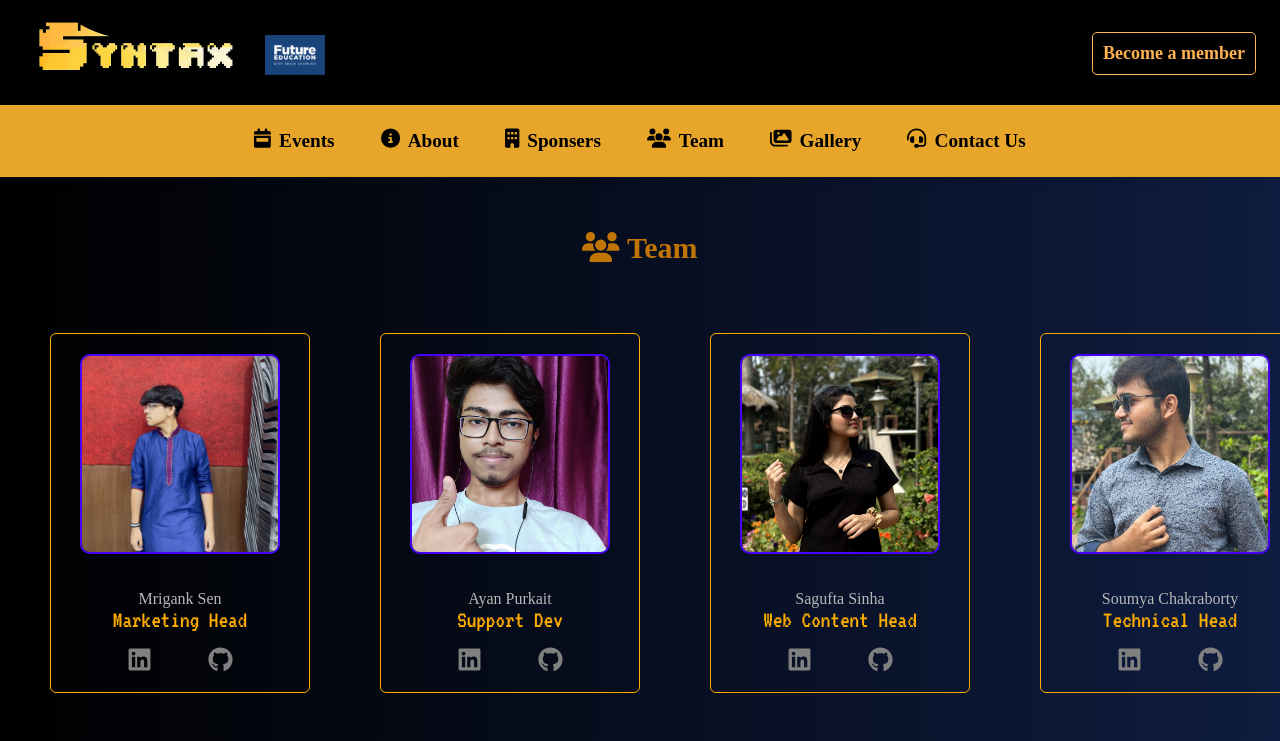
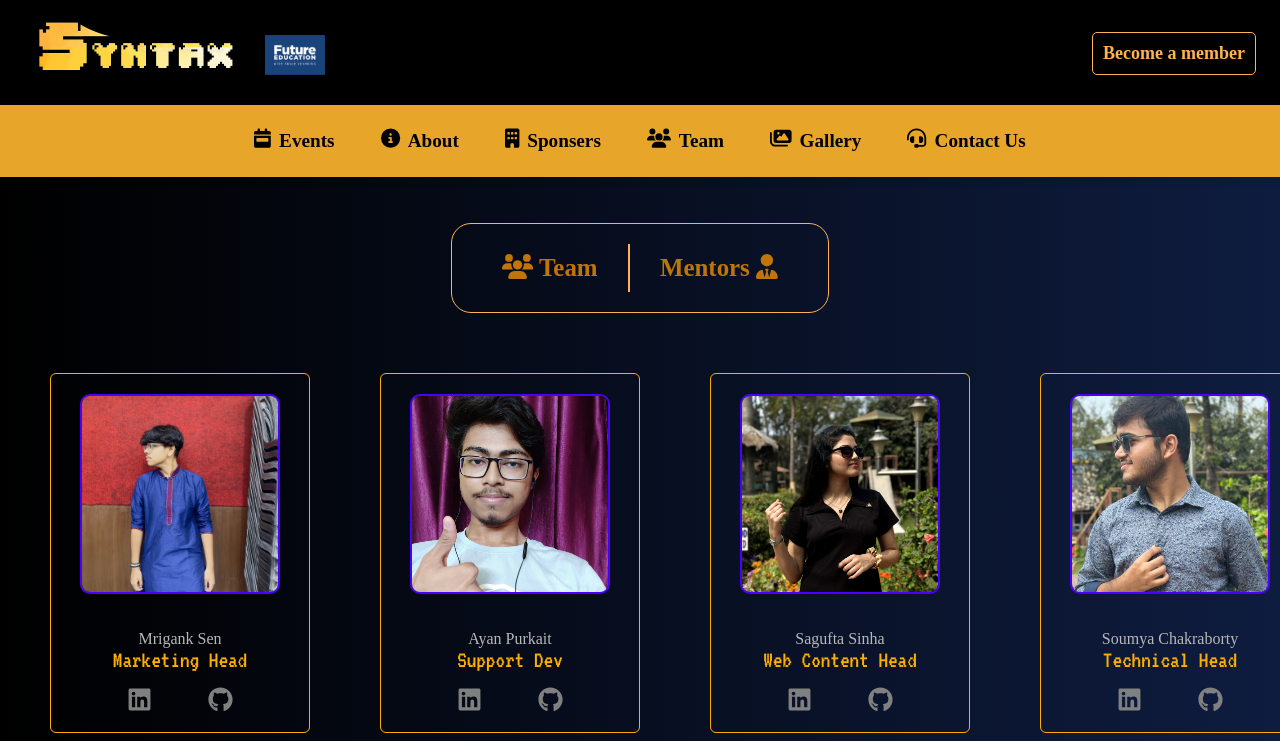
Before and after one commit to SoumyaOk4-4/Syntax-FIEM, a React (Create React App) app: page /team in a window 1280 px wide. Shown: the top 741 px of the page. Built offline with nearby package versions, Linux system fonts and the light colour scheme; a web font is replaced by a local one.

Commit message:
team-toggle

```diff
--- a/src/App.css
+++ b/src/App.css
@@ -363,6 +363,23 @@ nav .menu span {
   animation: fadeIn 0.5s ease-in forwards;
 }
 
+.toggle-member {
+  cursor: pointer;
+  display: flex;
+  justify-content: space-evenly;
+
+  width: 30%;
+  padding: 20px;
+  border: 1.6px solid #ffb254;
+  border-radius: 20px;
+}
+
+.toggle-member h5:hover{
+  transform: scale(1.05);
+  transition: all 0.2s ease-in-out;
+  -webkit-tap-highlight-color: transparent;
+}
+
 .event-container {
   display: grid;
   grid-template-columns: repeat(3, 1fr);
--- a/src/components/Team.jsx
+++ b/src/components/Team.jsx
@@ -11,16 +11,44 @@ import deboshreya from "../images/team_pics/deboshreya.jpg";
 //libs
 import { FaLinkedin, FaGithub } from "react-icons/fa6";
 import { FontAwesomeIcon } from "@fortawesome/react-fontawesome";
-import { faUsers } from "@fortawesome/free-solid-svg-icons";
+import { faUsers, faUserTie } from "@fortawesome/free-solid-svg-icons";
+import React, { useState, useEffect } from "react";
 
 function Team() {
+  const [teamToggle, setTeamToggle] = useState(true);
+  const [mentorToggle, setMentorToggle] = useState(false);
+
   return (
     <>
-      <br />
       <h1>
+        <div
+          style={{ display: "flex", justifyContent: "center", padding: "10px" }}
+        >
+          <div className="toggle-member">
+            <h5
+              style={{ padding: "10px" }}
+              onClick={() => {
+                setTeamToggle(true);
+                setMentorToggle(false);
+              }}
+            >
               <FontAwesomeIcon icon={faUsers} /> Team
+            </h5>
+            <h6 style={{ border: "1.6px solid #ffb254" }}></h6>
+            <h5
+              style={{ padding: "10px" }}
+              onClick={() => {
+                setMentorToggle(true);
+                setTeamToggle(false);
+              }}
+            >
+              Mentors <FontAwesomeIcon icon={faUserTie} />
+            </h5>
+          </div>
+        </div>
       </h1>
-      <br />
+
+      {teamToggle ? (
         <div className="web-content-container team">
           <div className="team-member">
             <img src={mrigank} alt="Mrigank Sen" className="profile-pic" />
@@ -95,7 +123,11 @@ function Team() {
           </div>
 
           <div className="team-member">
-          <img src={soumya} alt="Soumya Chakraborty" className="profile-pic" />
+            <img
+              src={soumya}
+              alt="Soumya Chakraborty"
+              className="profile-pic"
+            />
             <br />
             <br />
             Soumya Chakraborty
@@ -222,6 +254,33 @@ function Team() {
             </div>
           </div>
         </div>
+      ) : (
+        <div className="web-content-container team">
+          <div className="team-member">
+            <img src={mrigank} alt="Mrigank Sen" className="profile-pic" />
+            <br />
+            <br />
+            Mrigank Sen
+            <div className="Job-Role">Marketing Head</div>
+            <div className="socials">
+              <a
+                href="https://www.linkedin.com/in/mrigank-sen-ba843827a/"
+                target="_blank"
+                rel="noopener noreferrer"
+              >
+                <FaLinkedin className="team-socials linkedin" />
+              </a>
+              <a
+                href="https://github.com/OrangeCatKekw"
+                target="_blank"
+                rel="noopener noreferrer"
+              >
+                <FaGithub className="team-socials github" />
+              </a>
+            </div>
+          </div>
+        </div>
+      )}
     </>
   );
 }
```
Lines whose indentation alone changed are shown as unchanged.
